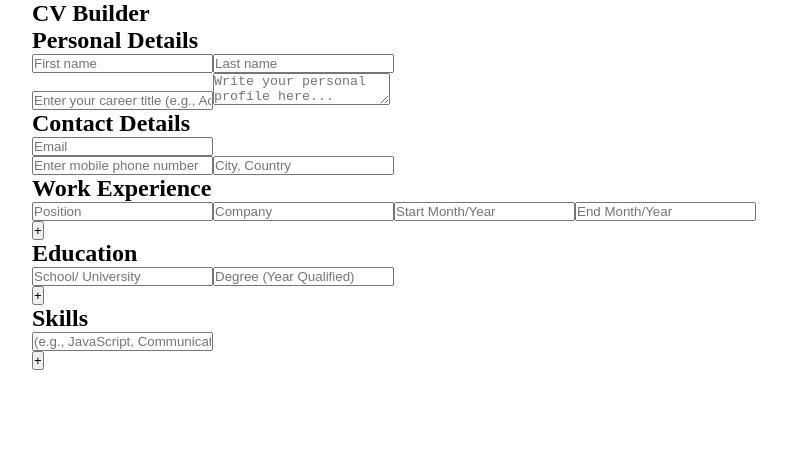
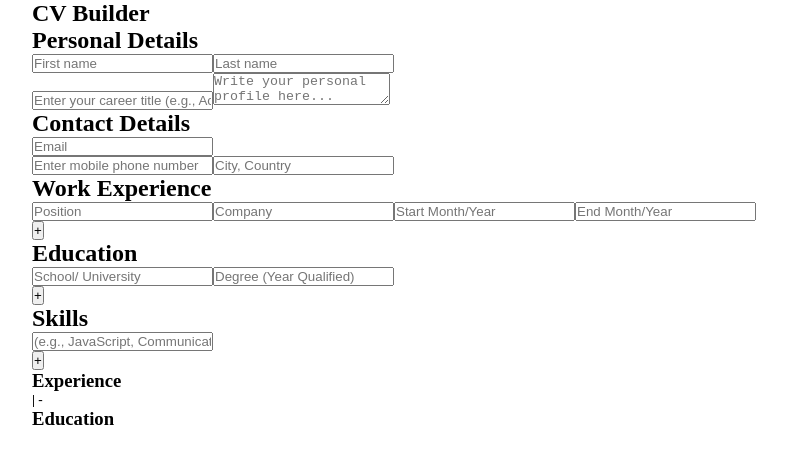
Before and after one commit to gavinv-m/cv-application, a React (Vite) app: page / in a window 1280 px wide. Shown: the top 464 px of the page, without its empty margins (8-795 px from the left). Built offline with nearby package versions, Linux system fonts and the light colour scheme.

Commit message:
feat: Create experience, education container

```diff
--- /dev/null
+++ b/ExpEduContainer.jsx
@@ -0,0 +1,29 @@
+export default function ExpEduContainer({ experience, education }) {
+  return (
+    <div className="exp-edu-container">
+      <div className="exp-container">
+        <h3>Experience</h3>
+        {experience.map((exp) => {
+          return (
+            <div key={exp.key}>
+              <h4>{exp.position}</h4>
+              <h5>{`${exp.company} | ${exp.startDate} - ${exp.endDate}`}</h5>
+              <p>{exp.description}</p>
+            </div>
+          );
+        })}
+      </div>
+      <div className="edu-container">
+        <h3>Education</h3>
+        {education.map((edu) => {
+          return (
+            <div key={edu.key}>
+              <h4>{edu.school}</h4>
+              <h5>{edu.degree}</h5>
+            </div>
+          );
+        })}
+      </div>
+    </div>
+  );
+}
--- a/src/App.jsx
+++ b/src/App.jsx
@@ -6,6 +6,7 @@ import WorkExperience from './sidebar/WorkExperience';
 import Education from './sidebar/Education';
 import Skills from './sidebar/Skills';
 import ResumeHeader from './main/ResumeHeader';
+import ResumeMain from './main/ResumeMain';
 
 export default function App() {
   const [resumeData, setResumeData] = useState({
@@ -92,6 +93,11 @@ export default function App() {
             personalDetails={personalDetails}
             contactDetails={contactDetails}
           ></ResumeHeader>
+          <ResumeMain
+            experience={workExperience}
+            education={education}
+            skills={skills}
+          ></ResumeMain>
         </div>
       </main>
     </>
--- a/src/main/Resume.jsx
+++ /dev/null
@@ -1 +0,0 @@
-export default function Resume({}) {}
--- /dev/null
+++ b/src/main/ResumeMain.jsx
@@ -0,0 +1,13 @@
+import ExpEduContainer from '../../ExpEduContainer';
+
+export default function ResumeMain({ experience, education }) {
+  return (
+    <div className="resume-main">
+      <ExpEduContainer
+        experience={experience}
+        education={education}
+      ></ExpEduContainer>
+      <div className="skills-certs-container"></div>
+    </div>
+  );
+}
```
